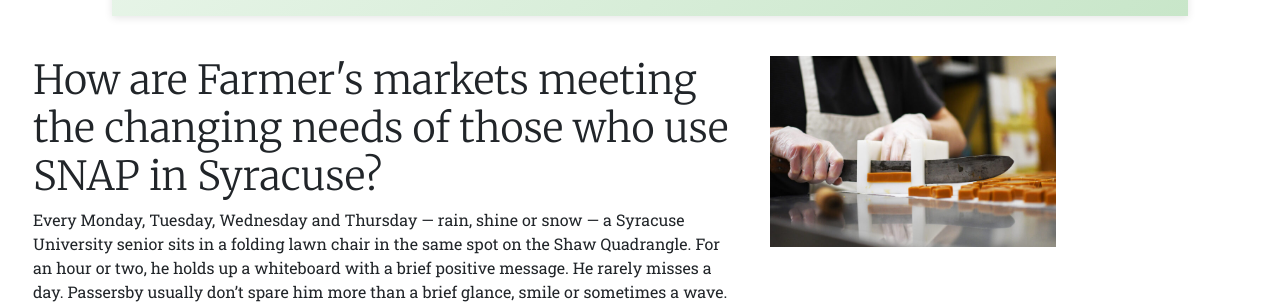
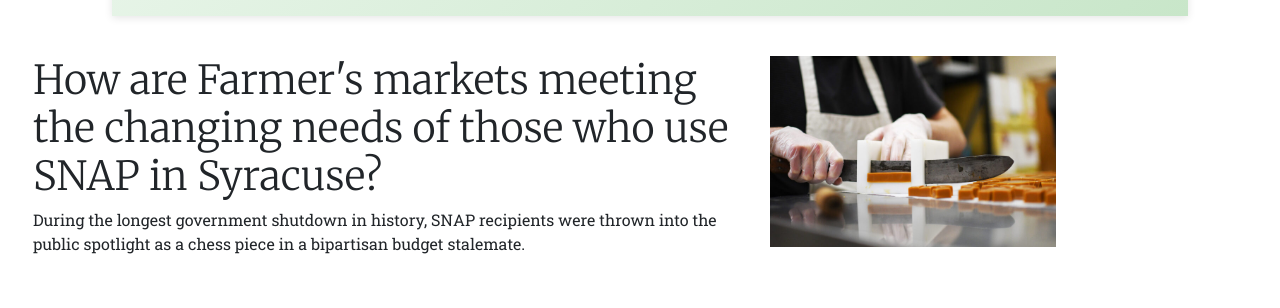
Before and after one commit to cprice84/cprice84.github.io, a plain HTML site: page assignment9/final/index.html in a window 1280 px wide. Shown: the part 116-424 px from the top of the page. Drawn offline with nearby package versions, Linux system fonts and the light colour scheme.

Commit message:
Update index.html

```diff
--- a/assignment9/final/index.html
+++ b/assignment9/final/index.html
@@ -66,9 +66,7 @@
 
               <h1 class="merriweather-header">How are Farmer's markets meeting the changing needs of those who use SNAP in Syracuse?</h1>
 
-              <p class="roboto-slab-body"> Every Monday, Tuesday, Wednesday and Thursday — rain, shine or snow — a Syracuse University senior sits in a folding lawn chair in the same spot on the Shaw Quadrangle. For an hour or two, he holds up a whiteboard with a brief positive message. He rarely misses a day.
-
-              Passersby usually don’t spare him more than a brief glance, smile or sometimes a wave. But he doesn’t mind if people don’t react, he said. He knows he’s doing the right thing, and has been doing it since freshman year.</p>
+              <p class="roboto-slab-body"> During the longest government shutdown in history, SNAP recipients were thrown into the public spotlight as a chess piece in a bipartisan budget stalemate.</p>
 
             </div>
 
```
